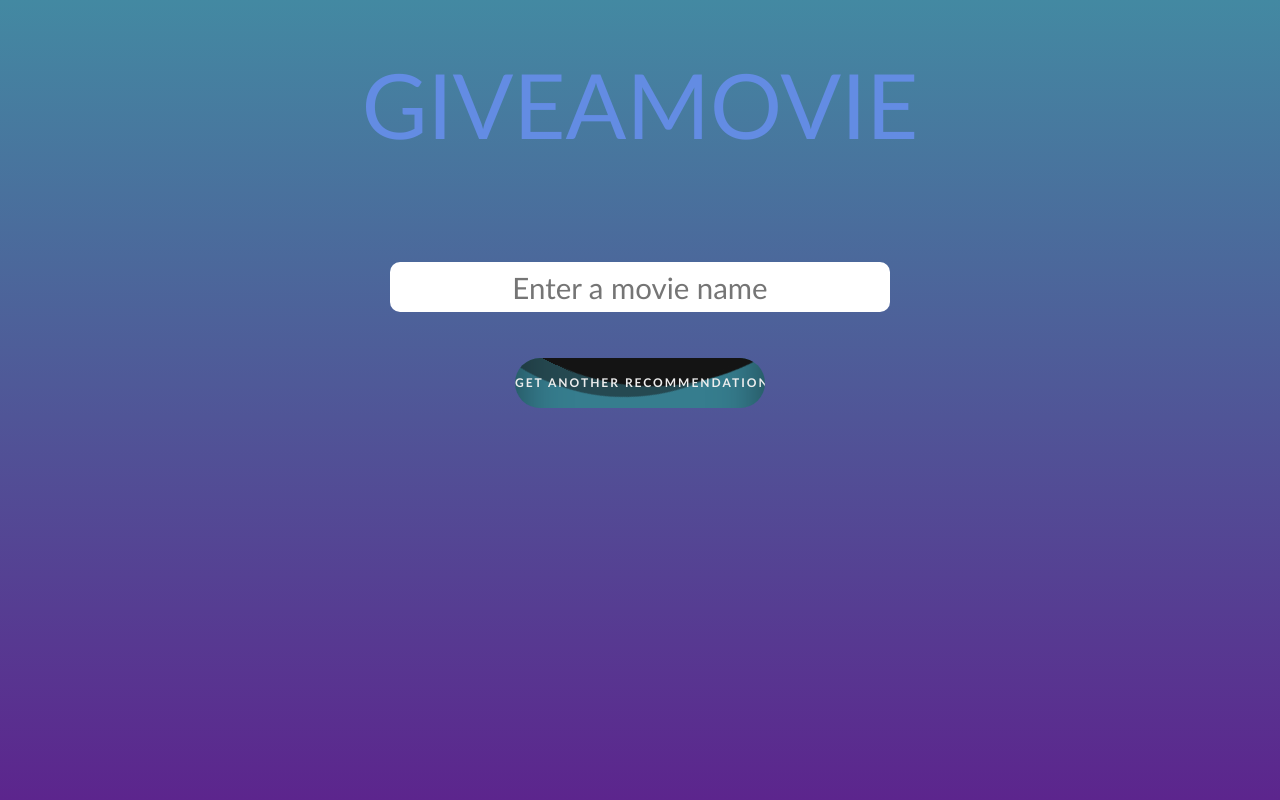
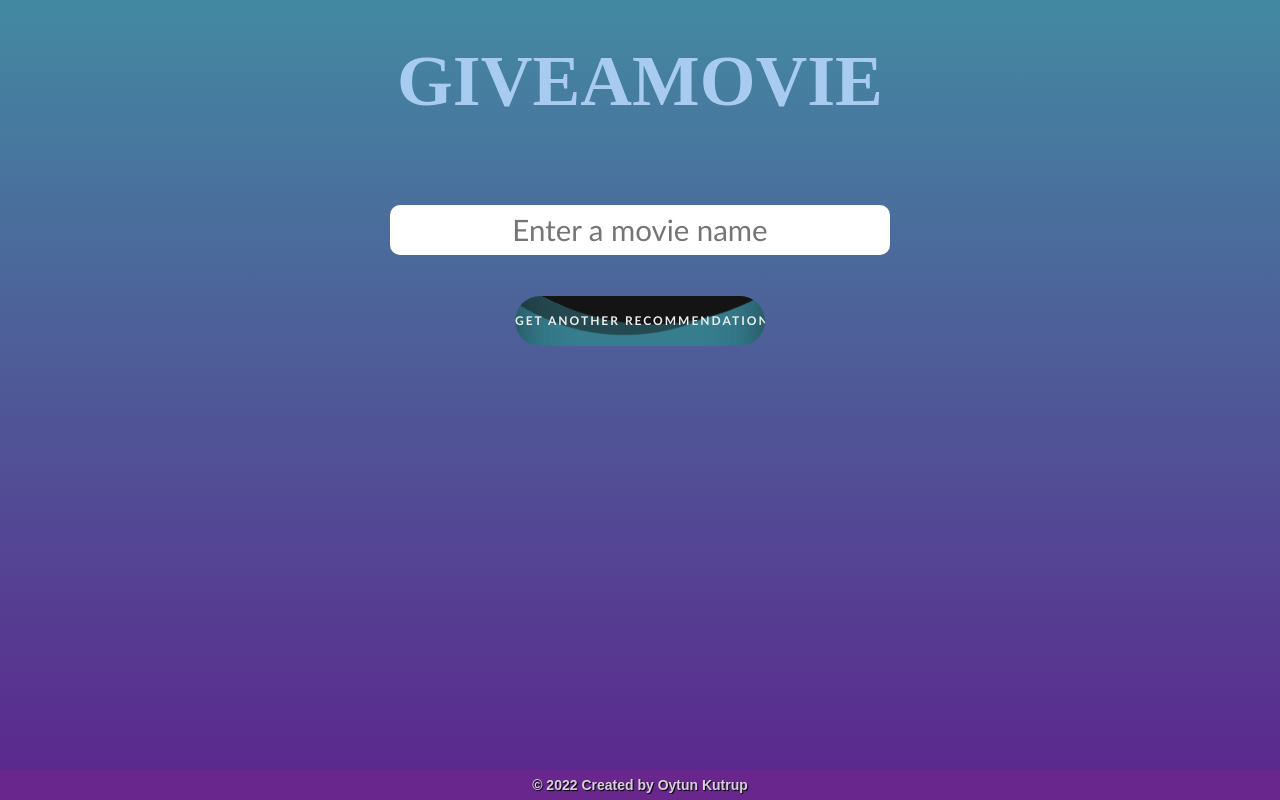
Before and after one commit to OytunKutrup/giveamovie.com-public, a Flask app: template templates/recommendation.html in a window 1280 px wide. Run offline with Flask 2, Linux system fonts and the light colour scheme; the template is opened without the code that fills it, so the values that code supplies are empty; some libraries are stand-ins or nearby versions.

Commit message:
Header changed and footer added.

```diff
--- a/static/style.css
+++ b/static/style.css
@@ -68,7 +68,7 @@ h4{
 
 }
 
-.inputbutton{
+.input-button{
     display: flex;
     justify-content: center;
     gap: 5px;
@@ -87,10 +87,10 @@ a {
 }
 
 #homepage{
-    color: #638CE3;
-    font-size: 90px;
-    margin: 50px 20px 80px 20px;
-    font-family: Trebuchet MS;
+    color: #A8CBF0;
+    font-weight: bold;
+    font-size: 5.6vw;
+    margin: 40px 20px 60px 20px;
     text-decoration: none;
     width: auto;
 
@@ -190,3 +190,18 @@ a:hover .liquid{
 .ui-menu .ui-menu-item a {
     width: auto;
     max-width: 500px;
+}
+
+#footer {
+   position:fixed;
+   left:0px;
+   bottom:0px;
+   height:30px;
+   width:100%;
+   background:#69278D;
+}
+#footer-text {
+    font-size: 14px;
+    position: relative;
+    top: 22%
+}
--- a/templates/recommendation.html
+++ b/templates/recommendation.html
@@ -1,10 +1,10 @@
 <!DOCTYPE html>
 <html lang="en">
 <head>
-    <meta charset="UTF-8">
+    <meta name="viewport" content="width=device-width, initial-scale=1.0" charset="UTF-8">
     <title>Recommendation</title>
     <link rel="stylesheet" type="text/css" href="{{ url_for('static', filename='style.css')}}">
-        <script src="https://ajax.googleapis.com/ajax/libs/jquery/1.7.1/jquery.js">
+    <script src="https://ajax.googleapis.com/ajax/libs/jquery/1.7.1/jquery.js">
     </script>
 
     <script src="https://ajax.googleapis.com/ajax/libs/jqueryui/1.8.16/jquery-ui.js">
@@ -16,7 +16,7 @@
 <body>
 <form action={{action}} method="post">
     <a id="homepage" href="/">Giveamovie</a>
-        <input type="text" id="tags" value="{{input_movie}}" name="movie_input" placeholder="Enter a movie name"
+    <input type="text" id="tags" value="{{input_movie}}" name="movie_input" placeholder="Enter a movie name"
            class="inputbox">
     <script>
     const escapeHtml = (string) => {
@@ -34,6 +34,8 @@
         });
     } );
 
+
+
     </script>
     <div class="movie-header">
         <h2> {{name}} {{get_flashed_messages()[0]}}
@@ -46,16 +48,18 @@
         <h4>{{runtime}} {{get_flashed_messages()[1]}}</h4>
         <h4>{{get_flashed_messages()[2]}} {{rating}}</h4>
     </div>
-    <div class="inputbutton">
+    <div class="input-button">
         <a>
-            <input class="inputbutton" id="button2" type="submit" value="Get Another Recommendation" id="recommend1">
+            <input class="input-button" id="button2" type="submit" value="Get Another Recommendation" id="recommend1">
             <div class="liquid" id="liq2"></div>
         </a>
     </div>
 
-    <!--        {% for message in get_flashed_messages() %}-->
-    <!--        <h2> {{message}} </h2>-->
-    <!--        {% endfor %}-->
+    <footer id="footer" class="main-footer">
+        <p id="footer-text">
+            © 2022 Created by Oytun Kutrup
+        </p>
+    </footer>
 
 
 </form>
```
Also changed, not shown: templates/home.html (+8 -2 lines).
